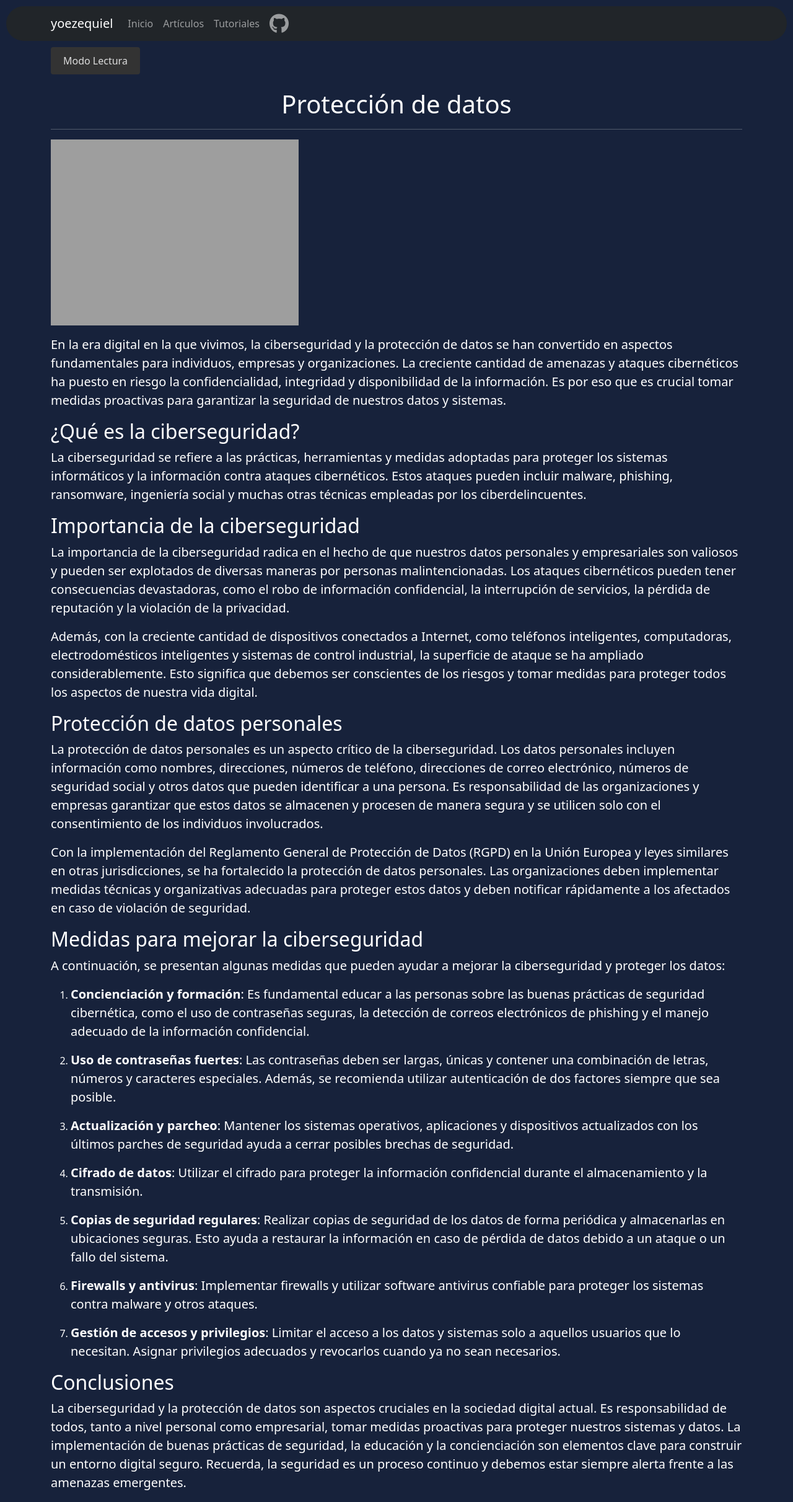
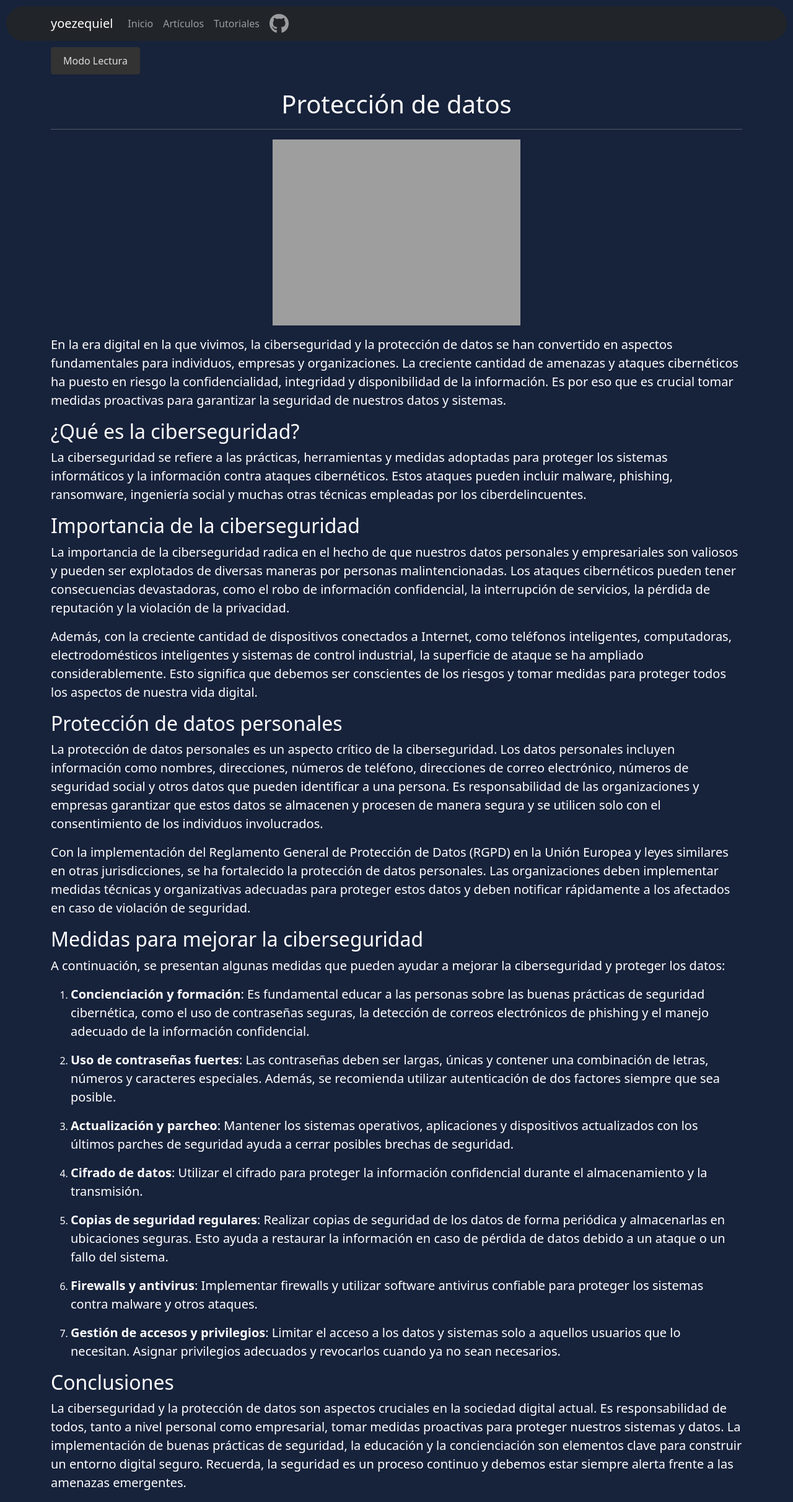
Before and after one commit to yoezequiel/Blog, a Flask app: page /article/2 in a window 1280 px wide. Shown: the whole page at 62% size. Run offline with Flask 2, Linux system fonts and the light colour scheme; data comes from the database, SQL or seed files in the repository; both versions use the stored data as it was after the commit; some libraries are stand-ins or nearby versions; grey boxes are pictures that could not be loaded.

Commit message:
change: tag border radius and img center

```diff
--- a/static/css/article.css
+++ b/static/css/article.css
@@ -21,6 +21,10 @@ body {
 
 p {
     font-size: 20px;
+}
+
+p img{
+    border-radius: 30px;
 }
 
 
@@ -150,3 +154,7 @@ p {
 .modo-lectura .tag{
     display: none;
 }
+
+.modo-lectura img{
+    display: none;
+}
--- a/templates/article.html
+++ b/templates/article.html
@@ -11,8 +11,8 @@
         <br>
         <h1 id="title">{{ article[1] }}</h1>
         <hr>
-        <span class="tag">{{ article[5] | markdown}}</span>
-        <img src="{{ url_for('static', filename='images/' + (article[3] if article[3] else 'default.jpg')) }}" alt="">
+        {{ article[5] | markdown}}
+        <center><img src="{{ url_for('static', filename='images/' + (article[3] if article[3] else 'default.png')) }}" alt=""></center>
         <p>{{ article[2] | markdown }}</p>
     </div>
 </body>
```
Also changed, not shown: blog.db, static/images/yoe.png (renamed from static/images/Y.png).
